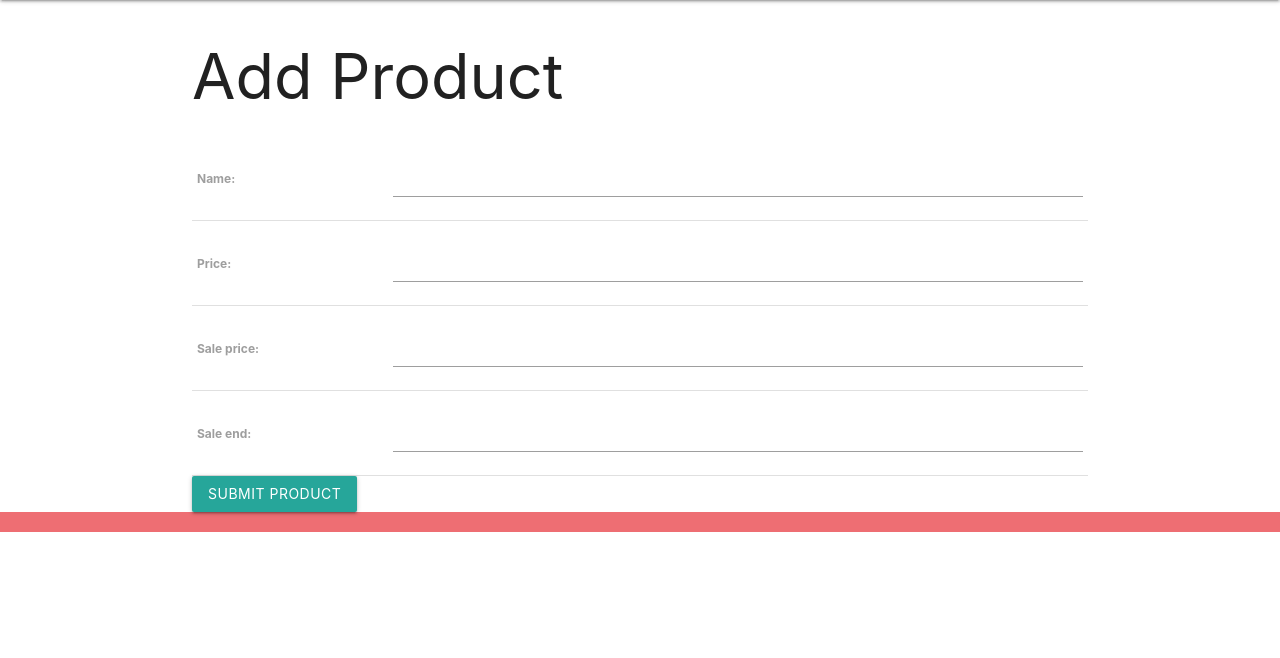
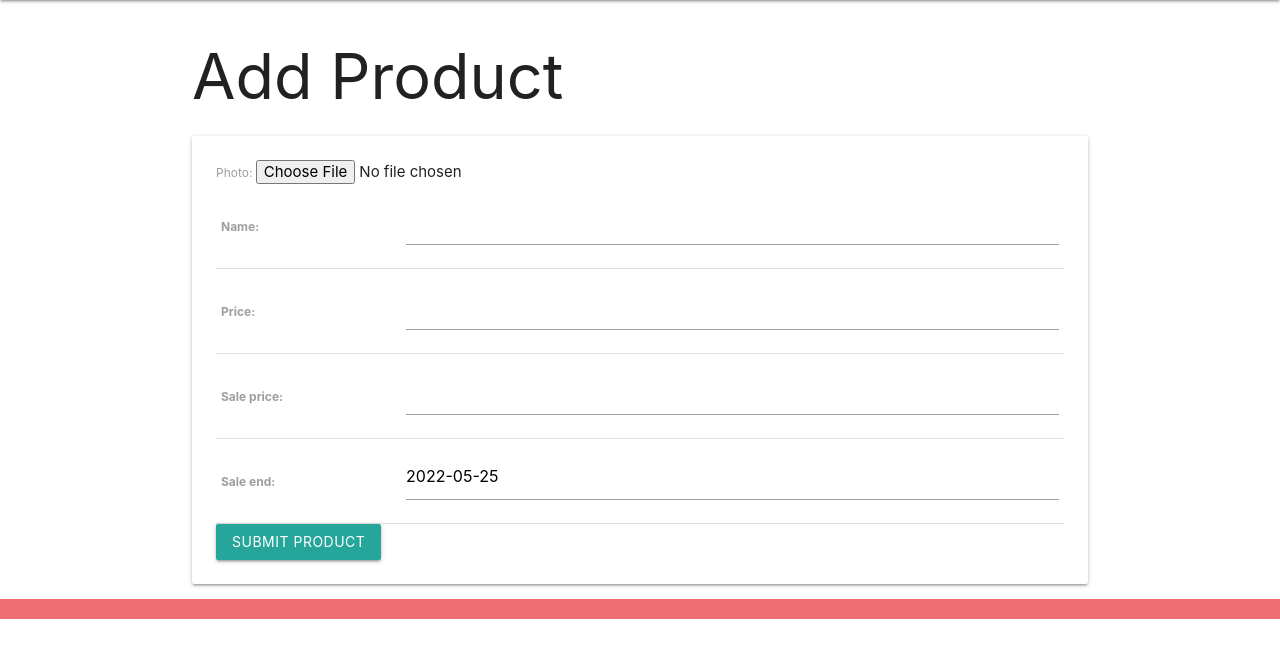
Before and after one commit to victordevera24/project-3, a Django app: page /stores/1/new_product/ in a window 1280 px wide. Shown: the part 64-722 px from the top of the page. Run offline with Django 4.2, Linux system fonts and the light colour scheme.

Commit message:
aws s3 bucket connected and accepting images

```diff
--- a/shopping_project/main_app/admin.py
+++ b/shopping_project/main_app/admin.py
@@ -1,11 +1,10 @@
 from django.contrib import admin
 from django.contrib.auth.admin import UserAdmin
-from .models import Store, Product, Photo, Review, User
+from .models import Store, Product, Review, User
 
 
 # Register your models here.
 admin.site.register(Store)
 admin.site.register(Product)
-admin.site.register(Photo)
 admin.site.register(Review)
 admin.site.register(User, UserAdmin)
--- a/shopping_project/main_app/models.py
+++ b/shopping_project/main_app/models.py
@@ -33,6 +33,7 @@ class Product(models.Model):
     sale_end = models.DateField()
     store = models.ForeignKey(Store, on_delete=models.CASCADE)
     user = models.ForeignKey(User, on_delete=models.DO_NOTHING, blank = True, null = True)
+    url = models.CharField(max_length=200)
 
     def __str__(self):
         return f"{self.name} {self.sale_end}"
@@ -46,10 +47,3 @@ class Review(models.Model):
 
     def __str__(self):
         return self.title
-
-class Photo(models.Model):
-    url = models.CharField(max_length=200)
-    product = models.ForeignKey(Product, on_delete=models.CASCADE)
-
-    def __str__(self):
-        return f"Photo for product_id: {self.product_id} @{self.url}"
--- a/shopping_project/main_app/templates/products/create.html
+++ b/shopping_project/main_app/templates/products/create.html
@@ -6,11 +6,21 @@
 {% else %}
 <h1>Add Product</h1>
 {% endif %}
-<form action="{% url 'product_create' store %}" method="POST">
+<form action="{% url 'product_create' store %}" enctype="multipart/form-data" method="POST" class="card-panel">
     {% csrf_token %}
     <table>
         {{ form.as_table }}
+        <label>Photo: </label><input type="file" name="photo-file">
     </table>
     <input type="submit" value="Submit product" class="btn">
 </form>
+<script>
+    const dateEl = document.getElementById('id_sale_end');
+    M.Datepicker.init(dateEl, {
+      format: 'yyyy-mm-dd',
+      defaultDate: new Date(),
+      setDefaultDate: true,
+      autoClose: true
+    });
+</script>
 {% endblock %}
--- a/shopping_project/main_app/views.py
+++ b/shopping_project/main_app/views.py
@@ -1,8 +1,12 @@
 from django.shortcuts import render, redirect
 from django.http import HttpResponse
-from .models import Store
+from .models import Store, Product
 from .forms import ProductForm
 from django.views.generic.edit import CreateView, UpdateView, DeleteView
+import os
+import uuid
+import boto3
+
 
 #### Define the home view
 def home(request):
@@ -32,5 +36,16 @@ def product_create(request, store_id):
   if form.is_valid():
     new_product = form.save(commit=False)
     new_product.store_id = store_id
+    photo_file = request.FILES.get('photo-file', None)
+    if photo_file:
+      s3 = boto3.client('s3')
+      key = uuid.uuid4().hex[:6] + photo_file.name[photo_file.name.rfind('.'):]
+    try:
+      bucket = os.environ['S3_BUCKET']
+      s3.upload_fileobj(photo_file, bucket, key)
+      url = f"{os.environ['S3_BASE_URL']}{bucket}/{key}"
+      new_product.url = url
+    except:
+      print('An error occurrd uploading file to S3')
     form.save()
   return redirect('stores_index')
--- a/shopping_project/shopping_project/settings.py
+++ b/shopping_project/shopping_project/settings.py
@@ -125,3 +125,7 @@ DEFAULT_AUTO_FIELD = 'django.db.models.BigAutoField'
 
 
 AUTH_USER_MODEL = 'main_app.User'
+
+import environ
+environ.Env()
+environ.Env.read_env()
```
Also changed, not shown: shopping_project/main_app/migrations/0001_initial.py, 1 other file.
